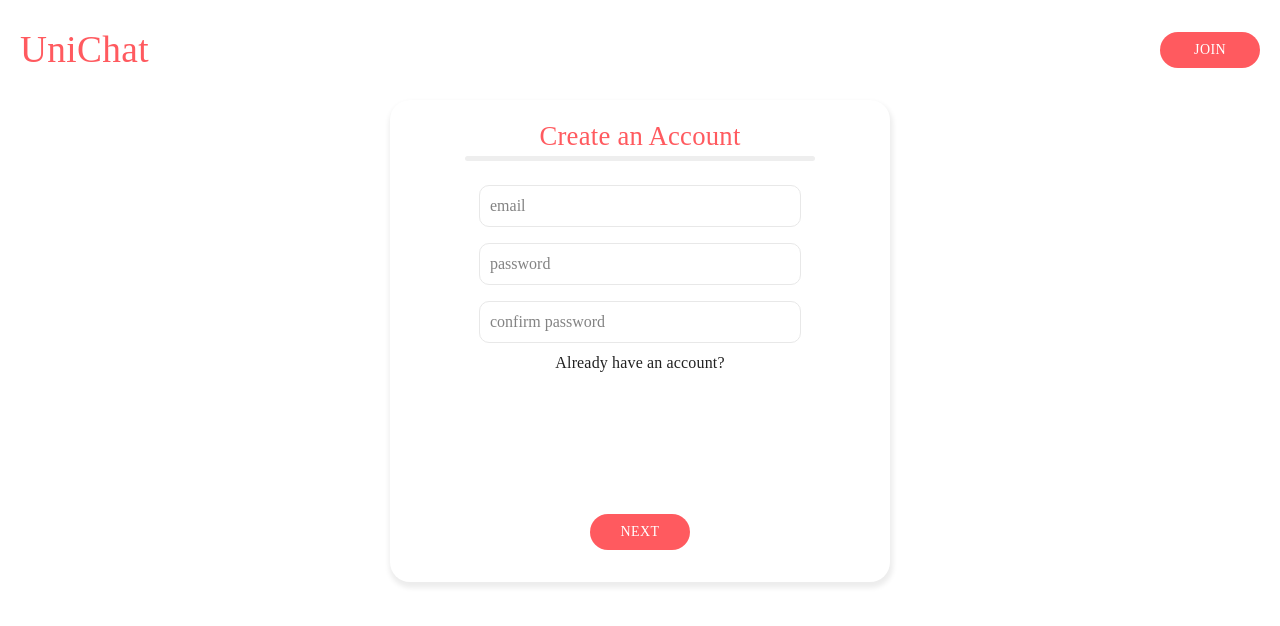
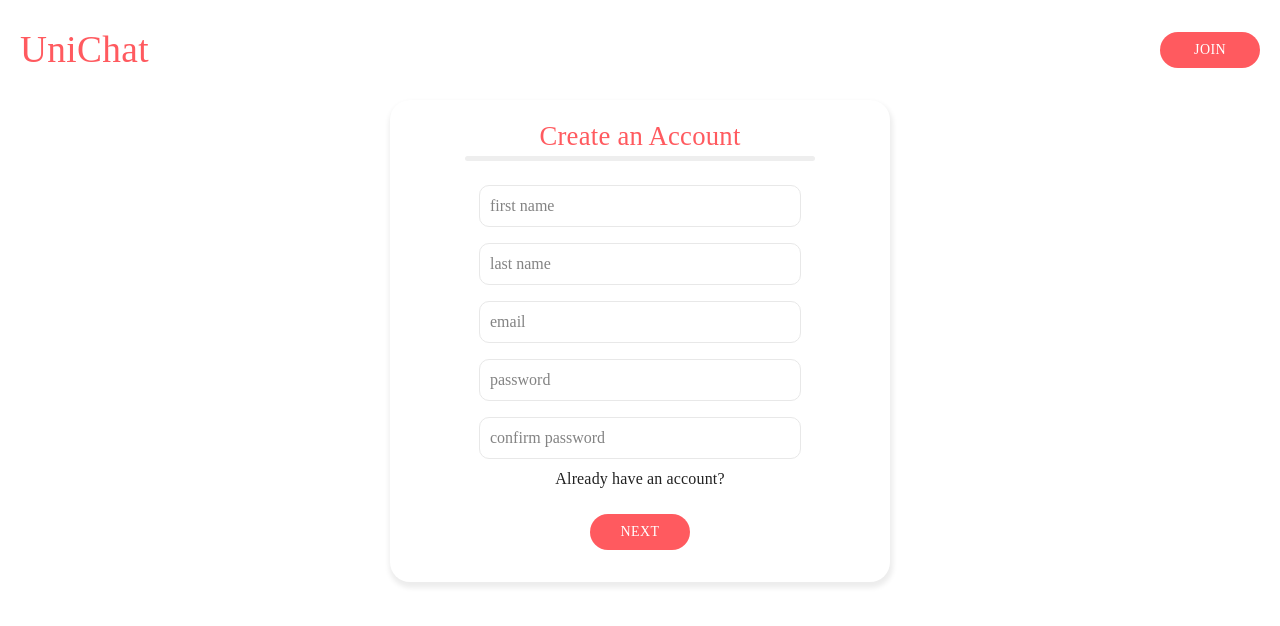
Before and after one commit to andaniel2029/unichat, a React (Create React App) app: page /login in a window 1280 px wide. Shown: the top 626 px of the page. Built offline with nearby package versions, Linux system fonts and the light colour scheme; no server answers; a web font is replaced by a local one.

Commit message:
added first/last name text fields

```diff
--- a/src/components/pages/SignUp/SignUp.tsx
+++ b/src/components/pages/SignUp/SignUp.tsx
@@ -156,6 +156,8 @@ export default function SignUp(props: SignUpProps) {
   const [password, setPassword] = useState('');
   const [passwordConfirm, setPasswordConfirm] = useState('');
   const [selected, setSelected] = useState('');
+  const [firstName, setFirstName] = useState('');
+  const [lastName, setLastName] = useState('');
   const [error, setError] = useState('');
   const [loading, setLoading] = useState(false);
   const history = useHistory();
@@ -271,6 +273,22 @@ export default function SignUp(props: SignUpProps) {
                   className={classes.field}
                   required
                   type="text"
+                  placeholder="first name"
+                  value={passwordConfirm}
+                  onChange={event => setPasswordConfirm(event.target.value)}
+                />
+              <input
+                  className={classes.field}
+                  required
+                  type="text"
+                  placeholder="last name"
+                  value={passwordConfirm}
+                  onChange={event => setPasswordConfirm(event.target.value)}
+                />
+              <input
+                  className={classes.field}
+                  required
+                  type="text"
                   placeholder="email"
                   value={email}
                   onChange={event => setEmail(event.target.value)}
```
Also changed, not shown: 1 other file (tests, documents, lock files or other folders).
